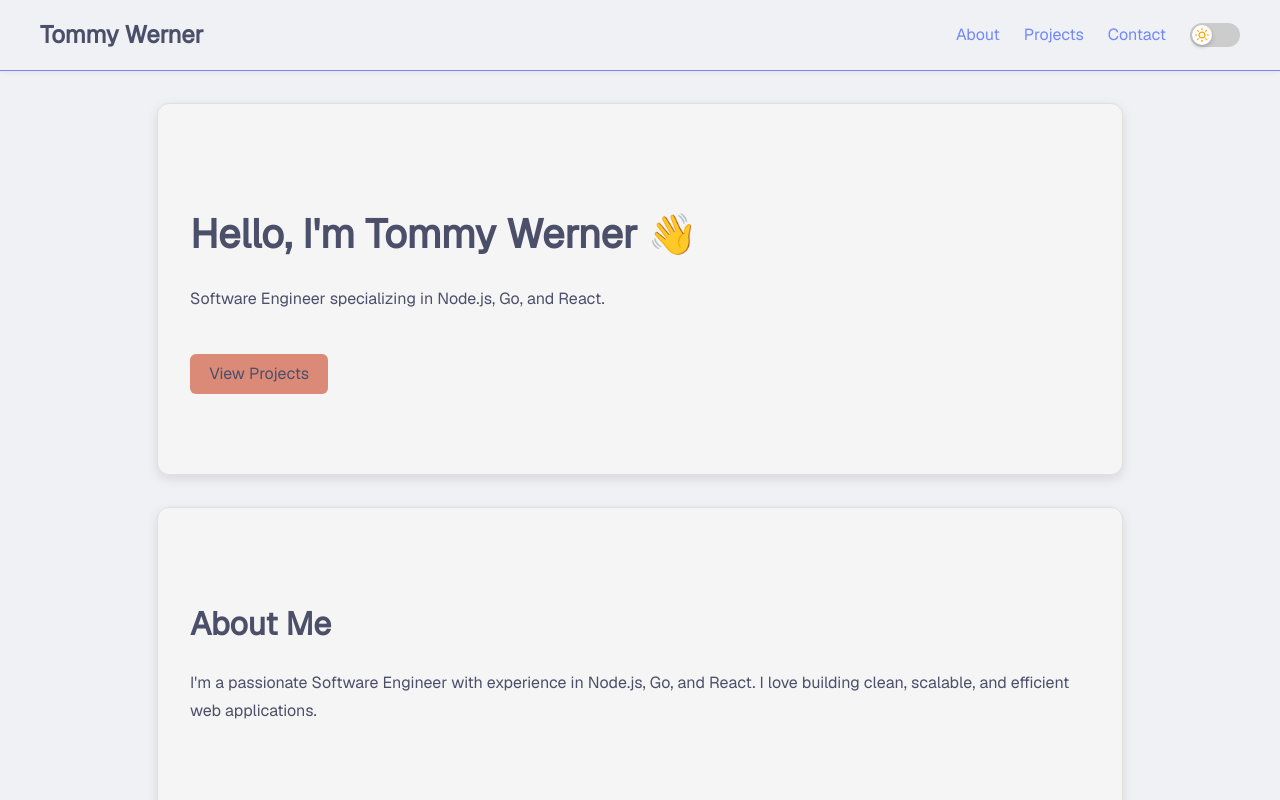
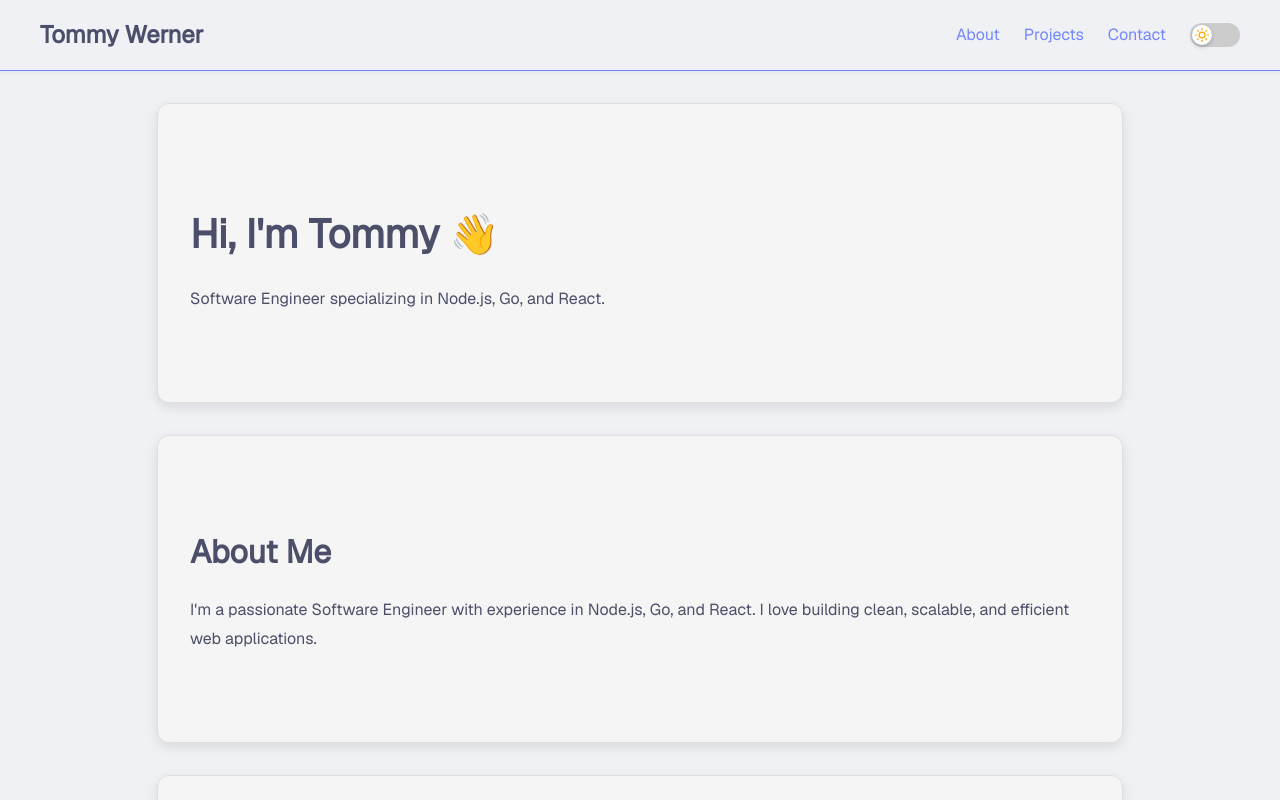
Before and after one commit to wtwerner/dev-portfolio, a React (Vite) app: page / in a window 1280 px wide. Shown: the top 800 px of the page. Built offline with nearby package versions, Linux system fonts and the light colour scheme.

Commit message:
fix hero

```diff
--- a/src/components/Hero.tsx
+++ b/src/components/Hero.tsx
@@ -1,9 +1,8 @@
 function Hero() {
   return (
     <section id="hero">
-      <h1>Hello, I'm Tommy Werner 👋</h1>
+      <h1>Hi, I'm Tommy 👋</h1>
       <p>Software Engineer specializing in Node.js, Go, and React.</p>
-      <button>View Projects</button>
     </section>
   );
 }
```
